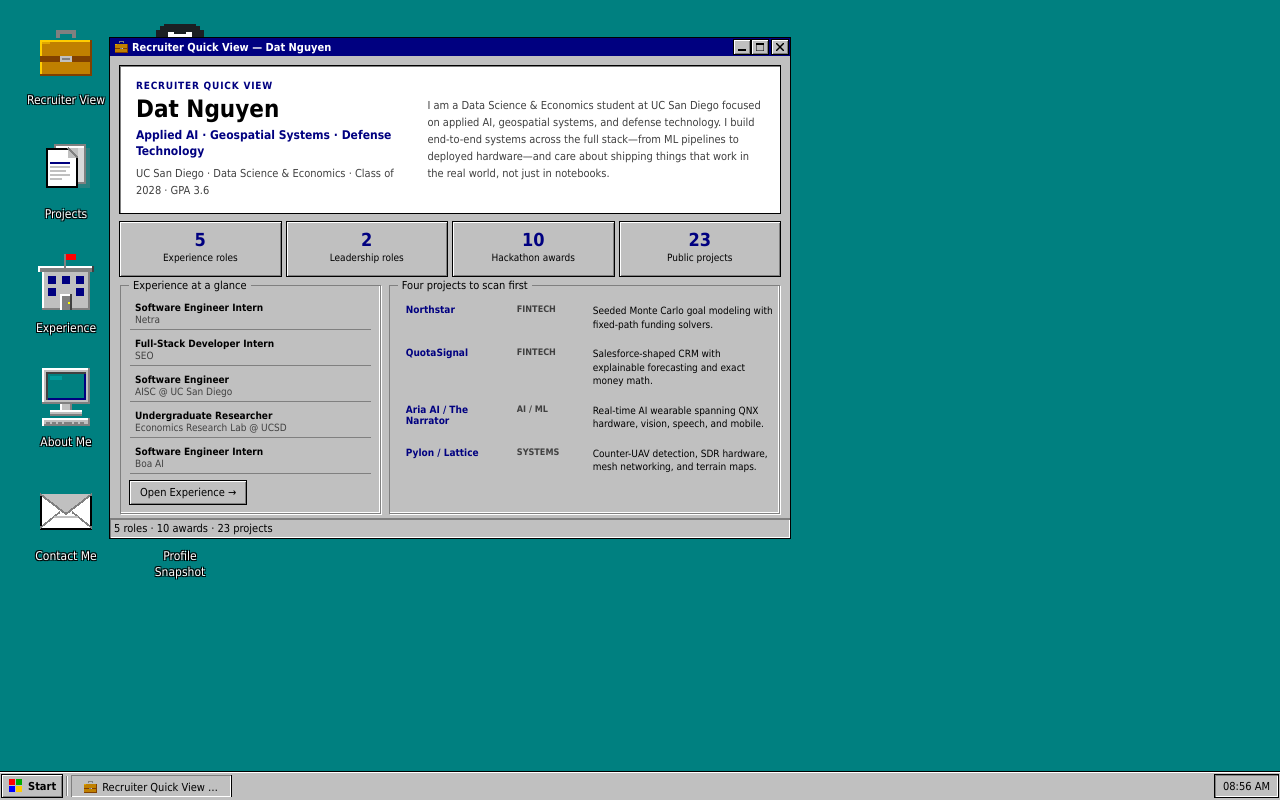
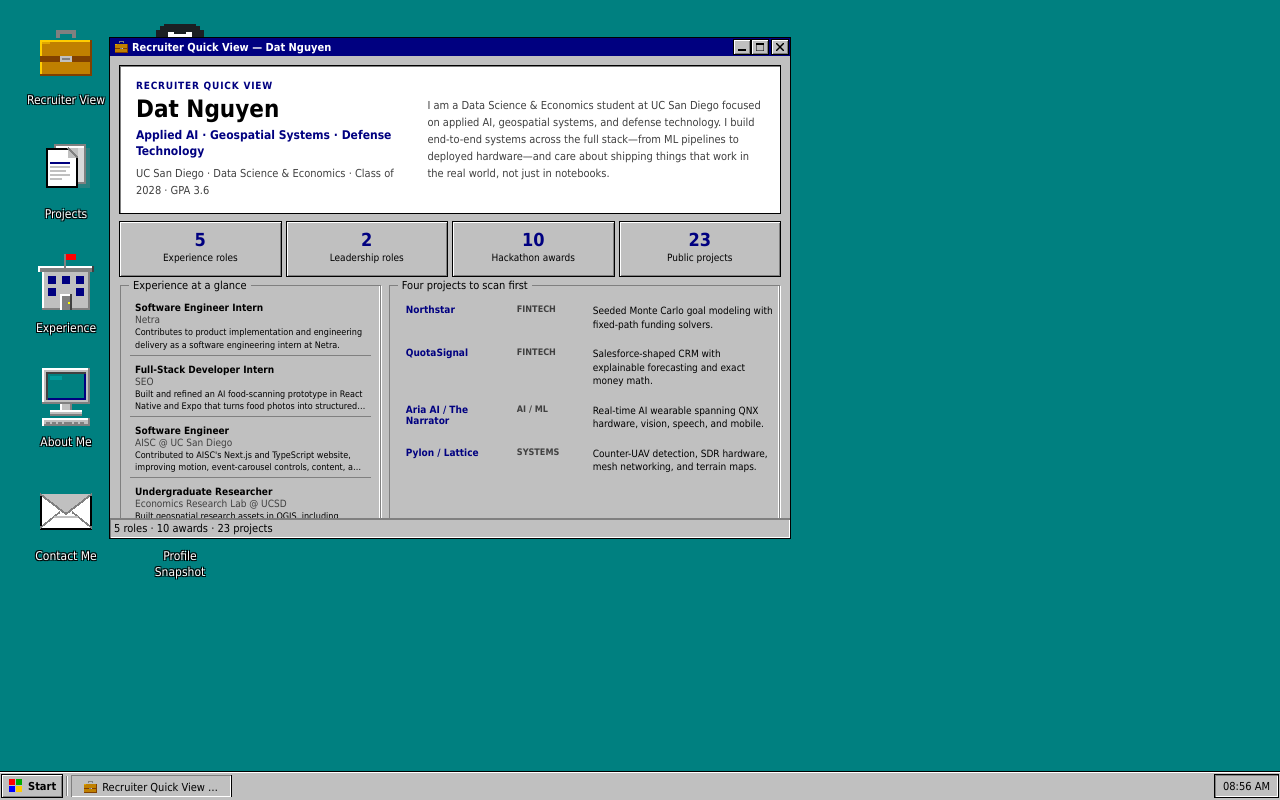
Before and after one commit to Da0t/Portfolio-Website, a React (Vite) app: page / in a window 1280 px wide. Built offline with nearby package versions, Linux system fonts and the light colour scheme.

Commit message:
feat(experience): describe every portfolio role

```diff
--- a/src/data/portfolioData.js
+++ b/src/data/portfolioData.js
@@ -25,6 +25,8 @@
     role: 'Software Engineer Intern',
     org: 'Netra',
     shortOrg: 'Netra',
+    description:
+      'Contributes to product implementation and engineering delivery as a software engineering intern at Netra.',
     type: 'work',
     color: '#000080',
   },
@@ -33,6 +35,8 @@
     role: 'Full-Stack Developer Intern',
     org: 'SEO (Sponsors for Educational Opportunity)',
     shortOrg: 'SEO',
+    description:
+      'Built and refined an AI food-scanning prototype in React Native and Expo that turns food photos into structured nutrition and recipe results with OpenAI Vision.',
     type: 'work',
     color: '#5856D6',
   },
@@ -41,6 +45,8 @@
     role: 'Software Engineer',
     org: 'AISC @ UC San Diego',
     shortOrg: 'AISC @ UC San Diego',
+    description:
+      'Contributed to AISC\'s Next.js and TypeScript website, improving motion, event-carousel controls, content, and project empty states for an organization expanding AI literacy.',
     type: 'work',
     color: '#34C759',
   },
@@ -49,6 +55,8 @@
     role: 'Undergraduate Researcher',
     org: 'Economics Research Lab @ UC San Diego',
     shortOrg: 'Economics Research Lab @ UCSD',
+    description:
+      'Built geospatial research assets in QGIS, including clipped 100-meter grids from satellite and vector layers to support spatial-economics analysis.',
     type: 'research',
     color: '#FF9500',
   },
@@ -57,6 +65,8 @@
     role: 'Software Engineer Intern',
     org: 'Boa AI',
     shortOrg: 'Boa AI',
+    description:
+      'Supports product development in an AI-focused engineering team, contributing across implementation and delivery.',
     type: 'work',
     color: '#AF52DE',
   },
@@ -68,6 +78,8 @@
     role: 'VP of Project Operations',
     org: 'DataWorks @ UC San Diego',
     shortOrg: 'DataWorks @ UC San Diego',
+    description:
+      'Oversees project operations for UC San Diego\'s data science consulting and research club, helping teams move work from planning through delivery.',
     type: 'leadership',
     color: '#7A3000',
   },
@@ -76,6 +88,8 @@
     role: 'Volunteer',
     org: 'CALPIRG Students',
     shortOrg: 'CALPIRG Students',
+    description:
+      'Supports student-led public-interest campaigns and campus outreach as a CALPIRG Students volunteer.',
     type: 'leadership',
     color: '#7A3000',
   },
--- a/src/mobile/MobileContent.css
+++ b/src/mobile/MobileContent.css
@@ -253,6 +253,13 @@
 .ios-exp-period {
   font-size: 13px;
   color: #7b8593;
+}
+
+.ios-exp-description {
+  margin: 0;
+  color: #36404e;
+  font-size: 14px;
+  line-height: 1.55;
 }
 
 .ios-exp-bullets {
@@ -520,6 +527,13 @@
   margin-bottom: 2px;
 }
 
+.ios-resume-description {
+  margin: 5px 0 0;
+  color: #4b5563;
+  font-size: 13px;
+  line-height: 1.5;
+}
+
 .ios-resume-period {
   font-size: 13px;
   color: #7b8593;
--- a/src/mobile/MobileContent.jsx
+++ b/src/mobile/MobileContent.jsx
@@ -255,6 +255,7 @@
               </div>
             </div>
           </div>
+          {item.description && <p className="ios-exp-description">{item.description}</p>}
           {(item.mobileBullets ?? item.bullets ?? []).length > 0 && (
             <ul className="ios-exp-bullets">
               {(item.mobileBullets ?? item.bullets).slice(0, 2).map(bullet => (
@@ -418,6 +419,7 @@
             <div className="ios-resume-block">
               <div className="ios-resume-title">{item.role}</div>
               <div className="ios-resume-sub">{item.shortOrg}</div>
+              {item.description && <p className="ios-resume-description">{item.description}</p>}
             </div>
             {i < EXPERIENCE.length - 1 && <Divider />}
           </div>
@@ -430,6 +432,7 @@
             <div className="ios-resume-block">
               <div className="ios-resume-title">{item.role}</div>
               <div className="ios-resume-sub">{item.shortOrg}</div>
+              {item.description && <p className="ios-resume-description">{item.description}</p>}
             </div>
             {i < LEADERSHIP.length - 1 && <Divider />}
           </div>
--- a/src/windows/ExperienceWindow.css
+++ b/src/windows/ExperienceWindow.css
@@ -66,6 +66,13 @@
   white-space: nowrap;
 }
 
+.exp-description {
+  margin: 0;
+  color: var(--text);
+  font: 11px var(--font);
+  line-height: 1.55;
+}
+
 .exp-bullets {
   padding-left: 16px;
   margin: 0;
--- a/src/windows/ExperienceWindow.jsx
+++ b/src/windows/ExperienceWindow.jsx
@@ -30,6 +30,8 @@
             </div>
           </div>
 
+          {e.description && <p className="exp-description">{e.description}</p>}
+
           {e.bullets?.length > 0 && (
             <ul className="exp-bullets">
               {e.bullets.map((b, j) => <li key={j}>{b}</li>)}
--- a/src/windows/RecruiterWindow.css
+++ b/src/windows/RecruiterWindow.css
@@ -100,6 +100,15 @@
 
 .recruiter-role strong { font: bold 10px var(--font); }
 .recruiter-role span { color: var(--gray-darker); font: 10px var(--font); }
+.recruiter-role .recruiter-role-description {
+  display: -webkit-box;
+  overflow: hidden;
+  color: var(--text);
+  font-size: 9px;
+  line-height: 1.35;
+  -webkit-box-orient: vertical;
+  -webkit-line-clamp: 2;
+}
 
 .recruiter-project {
   display: grid;
--- a/src/windows/RecruiterWindow.jsx
+++ b/src/windows/RecruiterWindow.jsx
@@ -42,7 +42,10 @@
             {EXPERIENCE.map(item => (
               <div className="recruiter-role" key={item.id}>
                 <strong>{item.role}</strong>
-                <span>{item.shortOrg}</span>
+                <span className="recruiter-role-org">{item.shortOrg}</span>
+                <span className="recruiter-role-description" title={item.description}>
+                  {item.description}
+                </span>
               </div>
             ))}
           </div>
--- a/src/windows/ResumeWindow.css
+++ b/src/windows/ResumeWindow.css
@@ -68,6 +68,12 @@
   margin-bottom: 3px;
 }
 
+.resume-description {
+  margin: 3px 0 0;
+  color: var(--text);
+  line-height: 1.5;
+}
+
 .resume-bullets {
   padding-left: 16px;
   margin: 0;
--- a/src/windows/ResumeWindow.jsx
+++ b/src/windows/ResumeWindow.jsx
@@ -48,6 +48,7 @@
               <span className="resume-job-role">{item.role} &mdash; {item.org}</span>
               {item.period && <span className="resume-job-period">{item.period}</span>}
             </div>
+            {item.description && <p className="resume-description">{item.description}</p>}
           </div>
         ))}
       </section>
@@ -61,6 +62,7 @@
             <div className="resume-job-header">
               <span className="resume-job-role">{item.role} &mdash; {item.org}</span>
             </div>
+            {item.description && <p className="resume-description">{item.description}</p>}
           </div>
         ))}
       </section>
```
Also changed, not shown: 29 other files (tests, documents, lock files or other folders).
